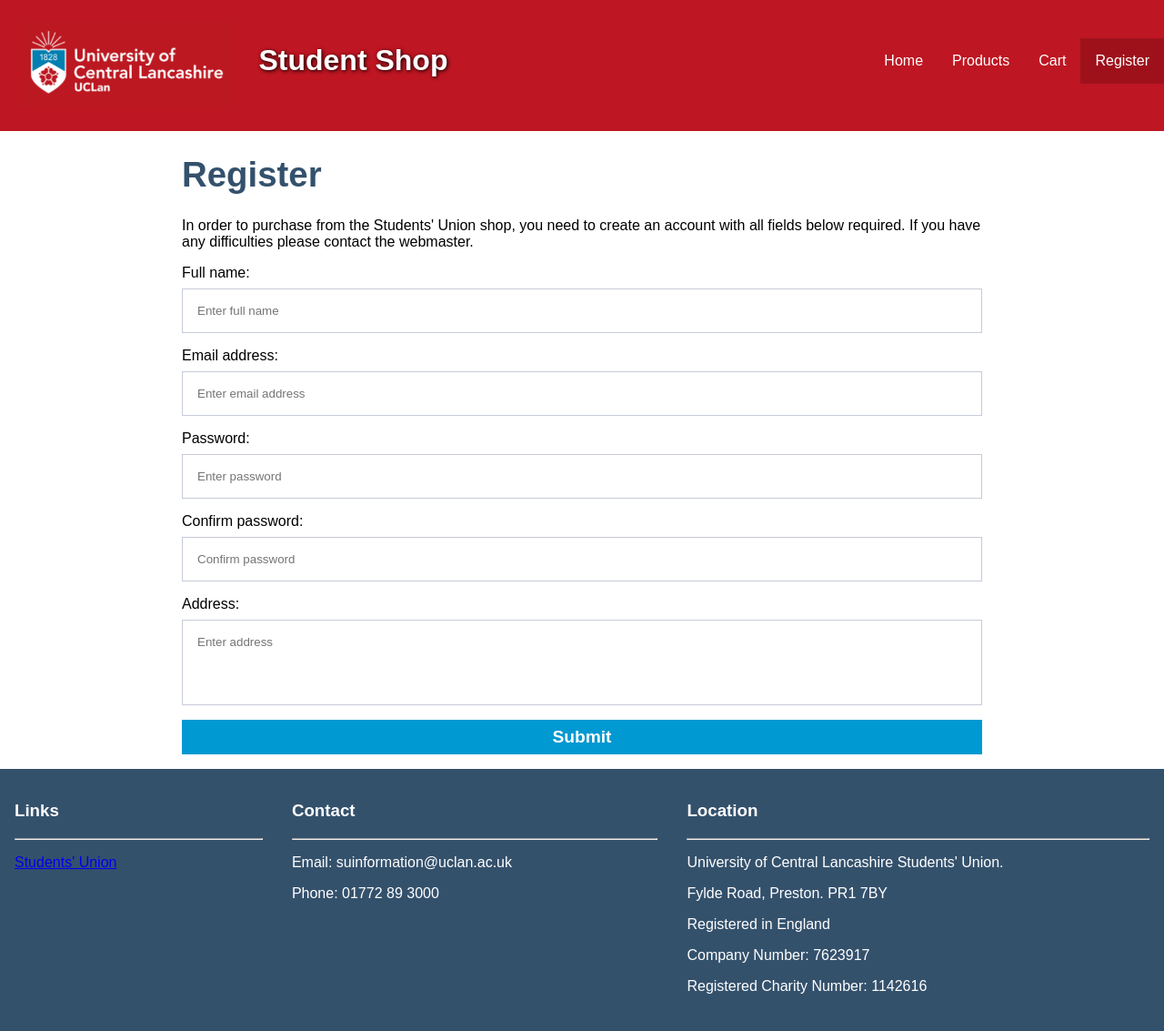
After one commit to RossKitcher/CO1707_Assignment_Two, a PHP site: page /register.php in a window 1280 px wide. The commit adds this page. Shown: the whole page at 91% size. Run offline with PHP 8.4, Linux system fonts and the light colour scheme; some libraries are stand-ins or nearby versions.

Commit message:
Created register page & form client-side validation.

```diff
--- a/php/header.php
+++ b/php/header.php
@@ -36,8 +36,8 @@
     // Function to handle the creation of all navigation links.
     function createLinks($linkType) {
 
-        $pageNames = ["Cart", "Products", "Home"];
-        $urlNames = ["cart.php", "products.php", "index.php"];
+        $pageNames = ["Register", "Cart", "Products", "Home"];
+        $urlNames = ["register.php", "cart.php", "products.php", "index.php"];
 
         // If the type of link is a part of a burger menu or the main header.
         if ($linkType == "nav-link") {
--- /dev/null
+++ b/register.php
@@ -0,0 +1,94 @@
+<!DOCTYPE html>
+<html lang="en-GB">
+    <head>
+        <!-- Set metadata to give the web browser information about the webpage. -->
+        <meta charset="UTF-8">
+        <meta name="description" content="Uclan's Student Union Shop Register.">
+        <meta name="keywords" content="UCLAN, Student Union, Shop">
+        <meta name="author" content="Ross Kitcher">
+        <meta name="viewport" content="width=device-width, initial-scale=1.0">
+
+        <!-- Set title. -->
+        <title>Student Shop Homepage</title>
+
+        <!-- Import stylesheets. -->
+        <link rel="stylesheet" href="styles/main.css">
+
+        <!-- Import kit from https://fontawesome.com/ to allow the use of symbols. -->
+        <script src="https://kit.fontawesome.com/8b3dff7f8c.js" crossorigin="anonymous"></script>
+    </head>
+    <body onresize="handleMenuResize()">
+        <div class="page-container">
+            <div class="content-wrap">
+
+                <?php
+                    include './php/header.php';
+                ?>
+
+                <!-- ==================== Page Content ==================== -->
+                <div class="content">
+                    <h1>Register</h1>
+                    <p>In order to purchase from the Students' Union shop, you need to create an account with all fields below required. If you have any difficulties please contact the webmaster.</p>
+
+                    <!-- Form for registration -->
+                    <!-- All containers with class 'hint' are programatically shown/occulted using register-validation.js -->
+                    <form class="register">
+
+                        <label for ="fullName">Full name:</label>
+                        <input type="text" id="fullName" name="fullName" placeholder="Enter full name">
+
+                        <div class="hint" id="fullNameHint">
+                            <p class="hidden"><i class="fas fa-exclamation"></i> This is a required field.</p>
+                        </div>
+
+
+                        <label for="email">Email address:</label>
+                        <input type="text" id="email" name="email" placeholder="Enter email address">
+
+                        <div class="hint" id="emailHint">
+                            <p class="hidden"><i class="fas fa-exclamation"></i> This is a required field.</p>
+                            <p class="hidden"><i class="fas fa-exclamation"></i> Please enter a valid email address.</p>
+                        </div>
+
+                        <label for="password">Password:</label>
+                        <input type="password" id="password" name="password" placeholder="Enter password">
+
+                        <div class="hint" id="passwordHint">
+                            <p class="hidden"><i class="fas fa-exclamation"></i> This is a required field.</p>
+                            <p class="hidden"><i class="fas fa-exclamation"></i> Password must be more than 8 characters.</p>
+                            <p class="hidden"><i class="fas fa-exclamation"></i> Password must feature at least one uppercase letter, lowercase letter, symbol, and number.</p>
+                        </div>
+
+                        <label for="confirmPass">Confirm password:</label>
+                        <input type="password" id="confirmPass" name="confirmPass" placeholder="Confirm password">
+
+                        <div class="hint" id="confirmPassHint">
+                            <p class="hidden"><i class="fas fa-exclamation"></i> This is a required field.</p>
+                            <p class="hidden"><i class="fas fa-exclamation"></i> Passwords do not match.</p>
+                        </div>
+
+                        <label for="address">Address:</label>
+                        <textarea id="address" name="address" maxlength="200" rows="4" cols="50" placeholder="Enter address"></textarea>
+
+                        <div class="hint" id="addressHint">
+                            <p class="hidden"><i class="fas fa-exclamation"></i> This is a required field.</p>
+                        </div>
+
+                        <input type="submit" value="Submit">
+                    </form>
+
+                </div>
+
+                <?php
+                    include './php/footer.php';
+                ?>
+
+            </div>
+        </div>
+
+
+        <!-- Import JavaScript. -->
+        <script src="js/register-validation.js"></script>
+        <script src="js/main.js"></script>
+    </body>
+</html>
--- a/styles/main.css
+++ b/styles/main.css
@@ -487,6 +487,86 @@ body {
     font-size: 2rem;
 }
 
+/* ==================== Register Styles ==================== */
+
+.register {
+    margin-top: 1rem;
+    width: 100%;
+}
+
+.register input, .register textarea {
+    border: .5px solid var(--cloud);
+    box-sizing: border-box;
+    display: block;
+    font-family: sans-serif, serif; /* Overrides default font styling of the textarea tag. */
+    margin-bottom: 1rem;
+    padding: 1rem;
+    resize: none;
+    transition: .3s;
+    width: 100%;
+}
+
+.register input[type=submit] {
+    background-color: var(--lake);
+    border: none;
+    border-radius: 0;
+    color: white;
+    cursor: pointer;
+    font-weight: 700;
+    font-size: 1.2rem;
+    padding: .5rem;
+    transition: .3s;
+    width: 100%;
+}
+
+.register input[type=submit]:hover {
+    padding: 1rem 1rem;
+}
+
+.register label {
+    display: block;
+    margin-bottom: .5rem;
+}
+
+.register input:hover, .register textarea:hover, :focus-visible {
+    box-shadow: 0 0 10px var(--slate);
+    outline: none;
+}
+
+.success {
+    background-color: #abffca;
+}
+
+.failure {
+    background-color: white;
+}
+
+.hint {
+    background-color: #fc7784;
+    color: black;
+    height: 0;
+    margin-bottom: 0;
+    opacity: 0;
+    overflow: hidden;
+    padding: 0;
+    transition: opacity .3s;
+}
+
+.hint p {
+    margin: 0;
+    padding: .3rem;
+}
+
+.hint i {
+    margin-right: .5rem;
+}
+
+.reveal {
+    height: auto;
+    margin-bottom: 1rem;
+    opacity: 1;
+    padding: 1rem;
+}
 
 /* Styles for screen sizes less than 1080px and more than 800px (laptops) */
 @media only screen and (max-width: 1080px) {
```
Also changed, not shown: js/register-validation.js (added, +270 -0 lines).
